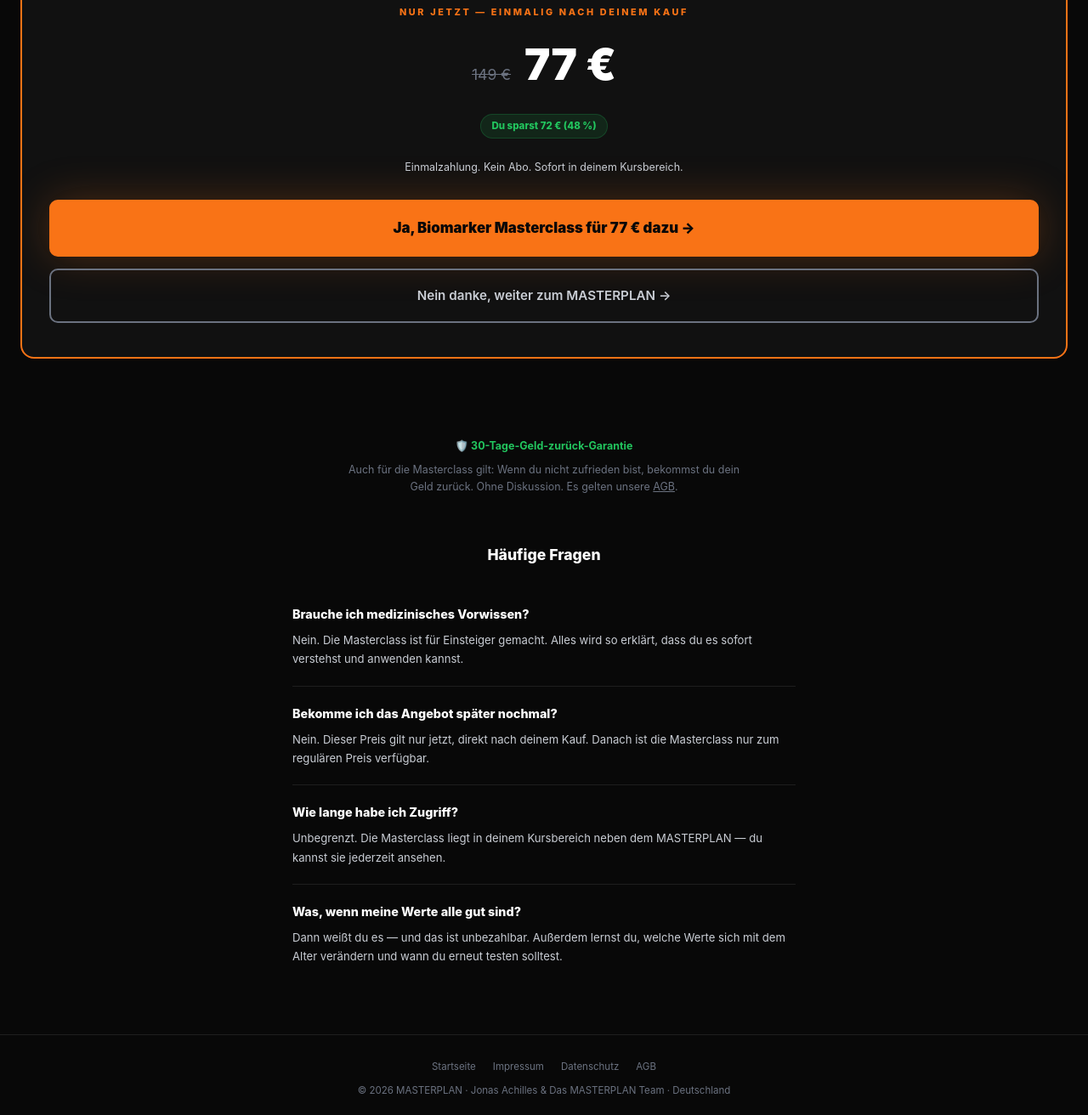
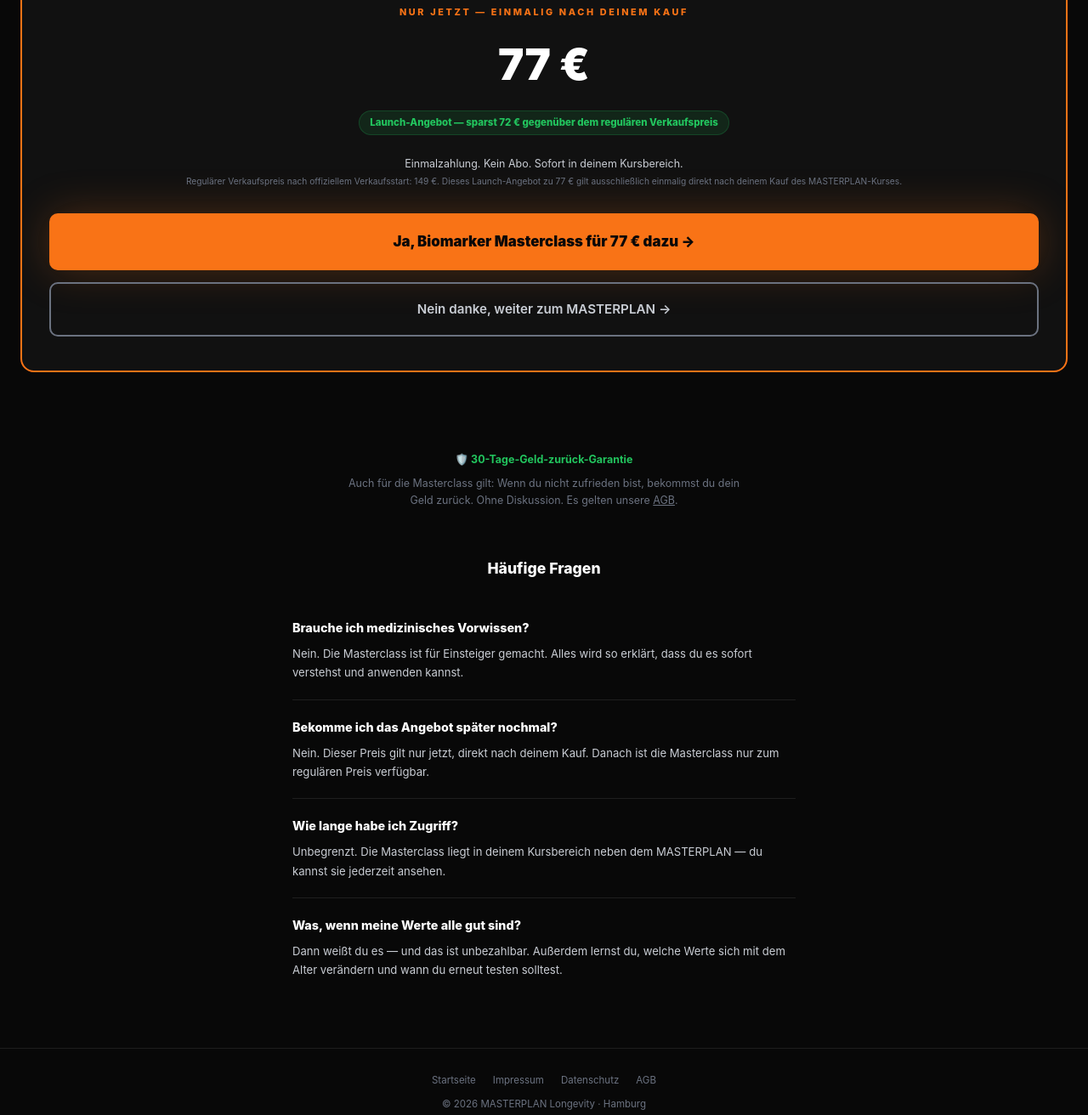
Before and after one commit to Florianbenjaminseeger/masterplan-longevity, a plain HTML site: page oto.html in a window 1280 px wide. Shown: the part 520-1832 px from the top of the page at 85% size. Drawn offline with Linux system fonts and the light colour scheme.

Commit message:
OTO: Streichpreis als Zukunftspreis-Anker reformuliert (rechtssicher, UWG/PAngV)

```diff
--- a/oto.html
+++ b/oto.html
@@ -346,12 +346,16 @@
 
   <div class="price-box" style="margin-top:32px;">
     <div class="price-label">Nur jetzt — einmalig nach deinem Kauf</div>
-    <div style="display:flex; align-items:baseline; justify-content:center; gap:16px; margin:12px 0;">
-      <div class="price-original">149 €</div>
+    <div style="margin: 12px 0;">
       <div class="price-now">77 €</div>
     </div>
-    <div class="price-save">Du sparst 72 € (48 %)</div>
-    <p class="price-note">Einmalzahlung. Kein Abo. Sofort in deinem Kursbereich.</p>
+    <div class="price-save">Launch-Angebot — sparst 72 € gegenüber dem regulären Verkaufspreis</div>
+    <p class="price-note">
+      Einmalzahlung. Kein Abo. Sofort in deinem Kursbereich.<br/>
+      <span style="color: var(--grey); font-size: .82em;">
+        Regulärer Verkaufspreis nach offiziellem Verkaufsstart: 149 €. Dieses Launch-Angebot zu 77 € gilt ausschließlich einmalig direkt nach deinem Kauf des MASTERPLAN-Kurses.
+      </span>
+    </p>
 
     <a href="https://www.checkout-ds24.com/product/680464/" class="btn-yes">
       Ja, Biomarker Masterclass für 77 € dazu →
@@ -407,7 +411,7 @@
     <a href="./datenschutz.html">Datenschutz</a>
     <a href="./agb.html">AGB</a>
   </div>
-  <p>© 2026 MASTERPLAN · Jonas Achilles & Das MASTERPLAN Team · Deutschland</p>
+  <p>© 2026 MASTERPLAN Longevity · Hamburg</p>
 </footer>
 
 </body>
```
